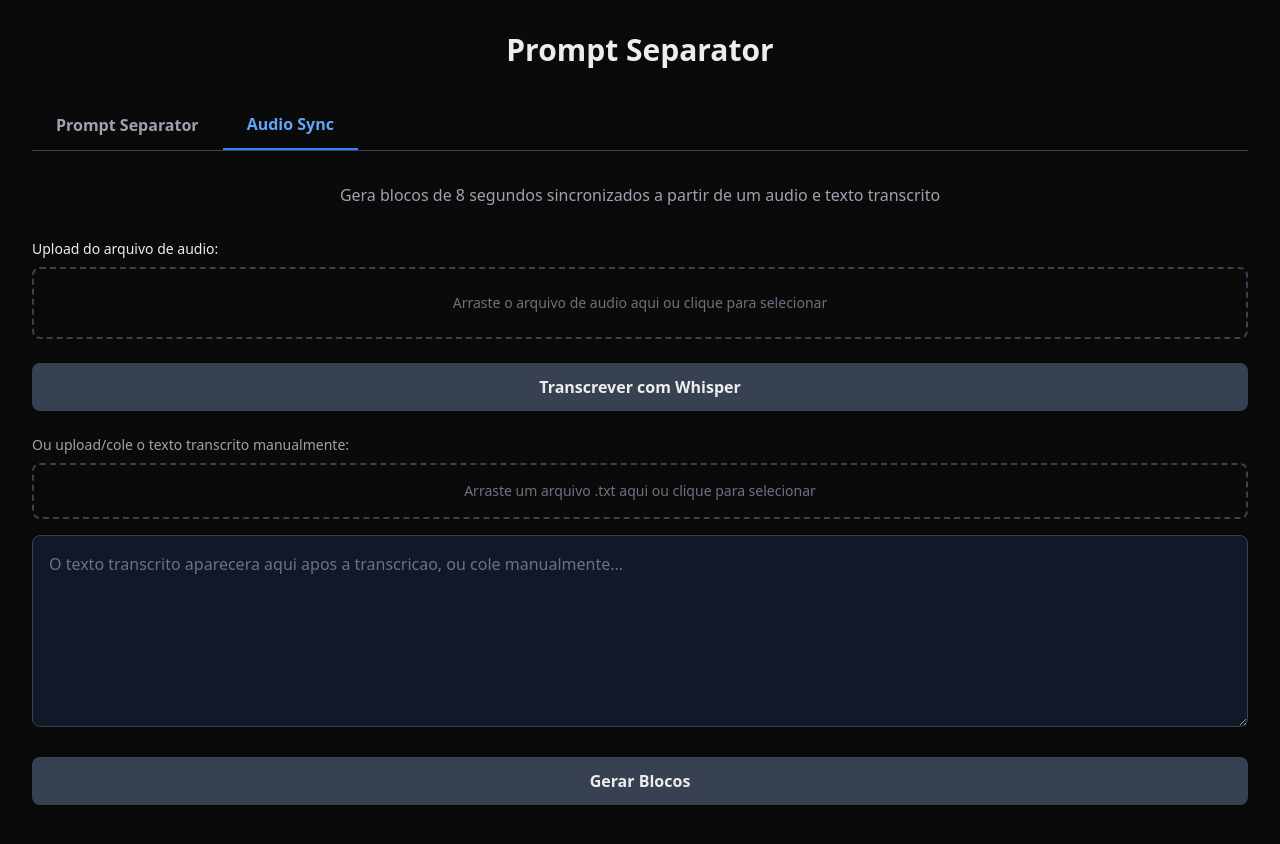
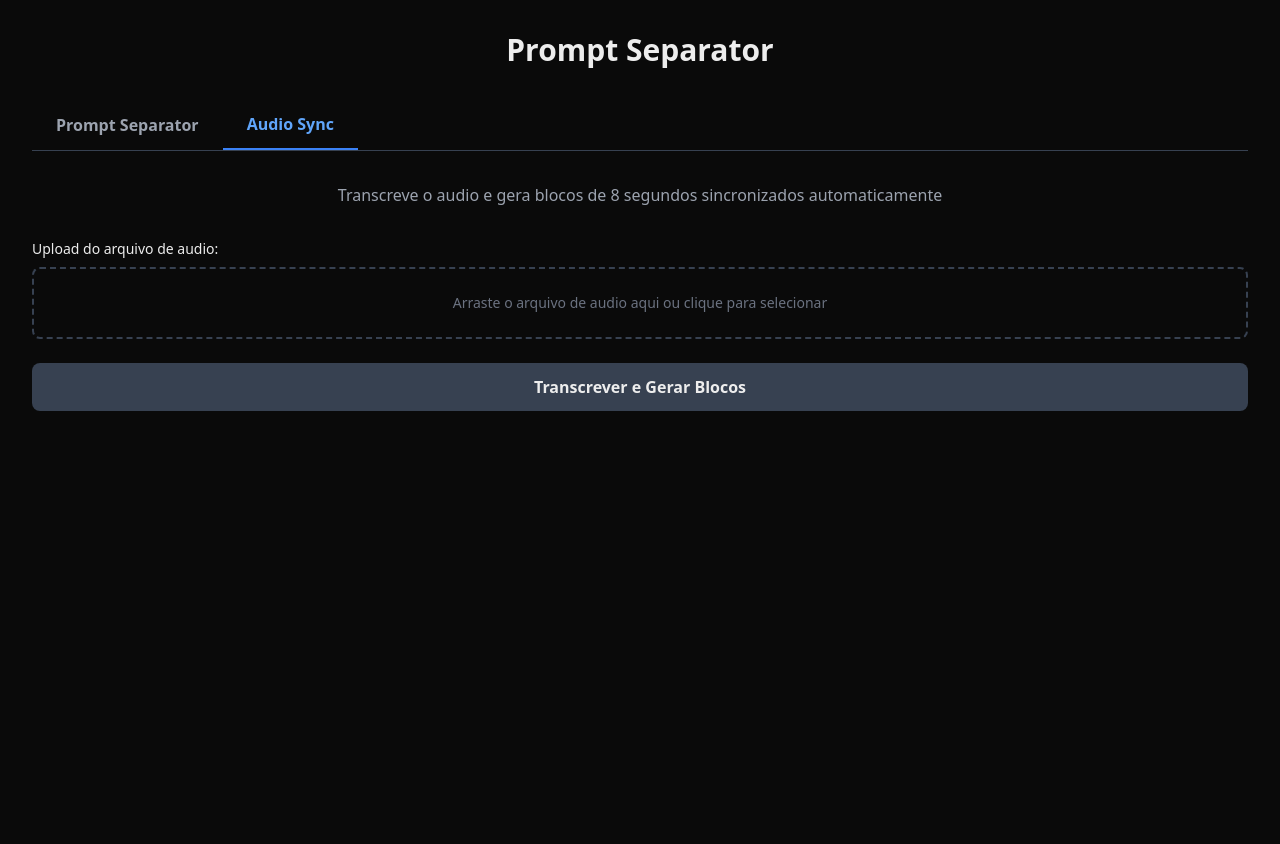
Before and after one commit to caiorodrigo1/prompt-separator, a Next.js app: page / in a window 1280 px wide. Both pictures are taken after a click on the button "Audio Sync". Shown: the top 844 px of the page. After the commit the page ends 800 px from the top, so only its background shows below. Built offline with nearby package versions, Linux system fonts and the light colour scheme.

Commit message:
Refactor Dotti Sync component by removing unused transcript handling and simplifying state management. Updated UI elements for clarity during audio transcription and block generation processes.

```diff
--- a/app/page.tsx
+++ b/app/page.tsx
@@ -13,66 +13,6 @@ function formatTime(seconds: number): string {
   const mins = Math.floor(seconds / 60)
   const secs = Math.floor(seconds % 60)
   return `${String(mins).padStart(2, '0')}:${String(secs).padStart(2, '0')}`
-}
-
-function generateDottiBlocksFromText(text: string, durationSeconds: number, audioFileName: string): string {
-  const blockDuration = 8
-  const sentences = text
-    .split(/(?<=[.!?])\s+/)
-    .map(s => s.trim())
-    .filter(s => s.length > 0)
-
-  if (sentences.length === 0) return ''
-
-  const totalWords = text.split(/\s+/).filter(w => w.length > 0).length
-  const wordsPerSecond = totalWords / durationSeconds
-  const wordsPerBlock = Math.max(1, Math.round(wordsPerSecond * blockDuration))
-
-  const blocks: string[][] = []
-  let currentBlock: string[] = []
-  let currentWordCount = 0
-
-  for (const sentence of sentences) {
-    const sentenceWords = sentence.split(/\s+/).filter(w => w.length > 0).length
-    currentBlock.push(sentence)
-    currentWordCount += sentenceWords
-
-    if (currentWordCount >= wordsPerBlock) {
-      blocks.push([...currentBlock])
-      currentBlock = []
-      currentWordCount = 0
-    }
-  }
-
-  // Push remaining sentences as the last block
-  if (currentBlock.length > 0 && (blocks.length === 0 || currentBlock.join(' ') !== blocks[blocks.length - 1].join(' '))) {
-    blocks.push(currentBlock)
-  }
-
-  const totalBlocks = blocks.length
-  const separator = '------------------------------------------------------------'
-
-  const header = [
-    '============================================================',
-    'SINCRONIZACAO DOTTI SYNC - BLOCOS DE 8 SEGUNDOS',
-    '============================================================',
-    `Arquivo: ${audioFileName}`,
-    `Duracao: ${formatTime(durationSeconds)}`,
-    `Total de prompts: ${totalBlocks}`,
-    '============================================================',
-    '',
-  ].join('\n')
-
-  const body = blocks
-    .map((block, i) => {
-      const startTime = Math.min(i * blockDuration, Math.floor(durationSeconds))
-      const endTime = Math.min((i + 1) * blockDuration, Math.ceil(durationSeconds))
-      const promptNumber = String(i + 1).padStart(3, '0')
-      return `PROMPT ${promptNumber} | ${formatTime(startTime)} - ${formatTime(endTime)}\n${block.join(' ')}\n${separator}`
-    })
-    .join('\n\n')
-
-  return header + '\n' + body
 }
 
 interface WhisperSegment {
@@ -147,14 +87,11 @@ export default function Home() {
   // Dotti Sync state
   const [audioFile, setAudioFile] = useState<File | null>(null)
   const [audioDuration, setAudioDuration] = useState<number | null>(null)
-  const [transcriptText, setTranscriptText] = useState('')
   const [dottiResult, setDottiResult] = useState('')
   const [dottiCopied, setDottiCopied] = useState(false)
   const [audioError, setAudioError] = useState('')
   const [isTranscribing, setIsTranscribing] = useState(false)
-  const [whisperSegments, setWhisperSegments] = useState<WhisperSegment[] | null>(null)
   const [draggingAudio, setDraggingAudio] = useState(false)
-  const [draggingTranscript, setDraggingTranscript] = useState(false)
   const audioUrlRef = useRef<string | null>(null)
 
   const handleFileUpload = (e: React.ChangeEvent<HTMLInputElement>) => {
@@ -219,7 +156,6 @@ export default function Home() {
     setAudioFile(file)
     setAudioDuration(null)
     setDottiResult('')
-    setWhisperSegments(null)
 
     if (audioUrlRef.current) {
       URL.revokeObjectURL(audioUrlRef.current)
@@ -252,28 +188,6 @@ export default function Home() {
     setDraggingAudio(false)
     const file = e.dataTransfer.files[0]
     if (file) processAudioFile(file)
-  }
-
-  const processTranscriptFile = (file: File) => {
-    const reader = new FileReader()
-    reader.onload = (event) => {
-      const text = event.target?.result as string
-      setTranscriptText(text)
-      setWhisperSegments(null)
-    }
-    reader.readAsText(file)
-  }
-
-  const handleTranscriptUpload = (e: React.ChangeEvent<HTMLInputElement>) => {
-    const file = e.target.files?.[0]
-    if (file) processTranscriptFile(file)
-  }
-
-  const handleTranscriptDrop = (e: React.DragEvent) => {
-    e.preventDefault()
-    setDraggingTranscript(false)
-    const file = e.dataTransfer.files[0]
-    if (file) processTranscriptFile(file)
   }
 
   const transcribeAudio = async () => {
@@ -311,29 +225,20 @@ export default function Home() {
       }
 
       const data = await res.json()
-      setTranscriptText(data.text || '')
-      if (data.segments && Array.isArray(data.segments)) {
-        setWhisperSegments(
-          data.segments.map((seg: { start: number; end: number; text: string }) => ({
+      if (data.segments && Array.isArray(data.segments) && audioDuration) {
+        const segments: WhisperSegment[] = data.segments.map(
+          (seg: { start: number; end: number; text: string }) => ({
             start: seg.start,
             end: seg.end,
             text: seg.text,
-          }))
+          })
         )
+        setDottiResult(generateDottiBlocks(segments, audioDuration, audioFile.name))
       }
     } catch {
       setAudioError('Erro ao conectar com o servico de transcricao.')
     } finally {
       setIsTranscribing(false)
-    }
-  }
-
-  const generateBlocks = () => {
-    if (!audioFile || !audioDuration) return
-    if (whisperSegments) {
-      setDottiResult(generateDottiBlocks(whisperSegments, audioDuration, audioFile.name))
-    } else if (transcriptText.trim()) {
-      setDottiResult(generateDottiBlocksFromText(transcriptText, audioDuration, audioFile.name))
     }
   }
 
@@ -512,7 +417,7 @@ export default function Home() {
       {activeTab === 'dotti-sync' && (
         <>
           <p className="text-gray-400 text-center mb-8">
-            Gera blocos de 8 segundos sincronizados a partir de um audio e texto transcrito
+            Transcreve o audio e gera blocos de 8 segundos sincronizados automaticamente
           </p>
 
           {/* Audio upload */}
@@ -559,11 +464,11 @@ export default function Home() {
           <div className="mb-6">
             <button
               onClick={transcribeAudio}
-              disabled={!audioFile || isTranscribing}
+              disabled={!audioFile || !audioDuration || isTranscribing}
               className="w-full py-3 px-6 bg-purple-600 hover:bg-purple-700 disabled:bg-gray-700
                 disabled:cursor-not-allowed rounded-lg font-semibold transition-colors"
             >
-              {isTranscribing ? 'Transcrevendo com Whisper...' : 'Transcrever com Whisper'}
+              {isTranscribing ? 'Transcrevendo e gerando blocos...' : 'Transcrever e Gerar Blocos'}
             </button>
             {isTranscribing && (
               <p className="text-purple-400 text-sm mt-2 text-center animate-pulse">
@@ -571,49 +476,6 @@ export default function Home() {
               </p>
             )}
           </div>
-
-          {/* Transcript input (manual fallback) */}
-          <div className="mb-6">
-            <label className="block mb-2 text-sm font-medium text-gray-400">
-              Ou upload/cole o texto transcrito manualmente:
-            </label>
-            <div
-              onDragOver={(e) => { e.preventDefault(); setDraggingTranscript(true) }}
-              onDragLeave={() => setDraggingTranscript(false)}
-              onDrop={handleTranscriptDrop}
-              className={`relative border-2 border-dashed rounded-lg p-4 text-center transition-colors mb-4 ${
-                draggingTranscript
-                  ? 'border-blue-500 bg-blue-500/10'
-                  : 'border-gray-700 hover:border-gray-500'
-              }`}
-            >
-              <input
-                type="file"
-                accept=".txt"
-                onChange={handleTranscriptUpload}
-                className="absolute inset-0 w-full h-full opacity-0 cursor-pointer"
-              />
-              <p className="text-gray-500 text-sm">
-                Arraste um arquivo .txt aqui ou clique para selecionar
-              </p>
-            </div>
-            <textarea
-              value={transcriptText}
-              onChange={(e) => { setTranscriptText(e.target.value); setWhisperSegments(null) }}
-              placeholder="O texto transcrito aparecera aqui apos a transcricao, ou cole manualmente..."
-              className="w-full h-48 p-4 bg-gray-900 border border-gray-700 rounded-lg
-                text-gray-200 placeholder-gray-500 focus:outline-none focus:border-blue-500"
-            />
-          </div>
-
-          <button
-            onClick={generateBlocks}
-            disabled={!audioFile || audioDuration === null || (!whisperSegments && !transcriptText.trim())}
-            className="w-full py-3 px-6 bg-blue-600 hover:bg-blue-700 disabled:bg-gray-700
-              disabled:cursor-not-allowed rounded-lg font-semibold transition-colors mb-8"
-          >
-            Gerar Blocos
-          </button>
 
           {dottiResult && (
             <div className="bg-gray-900 border border-gray-700 rounded-lg p-4">
```
